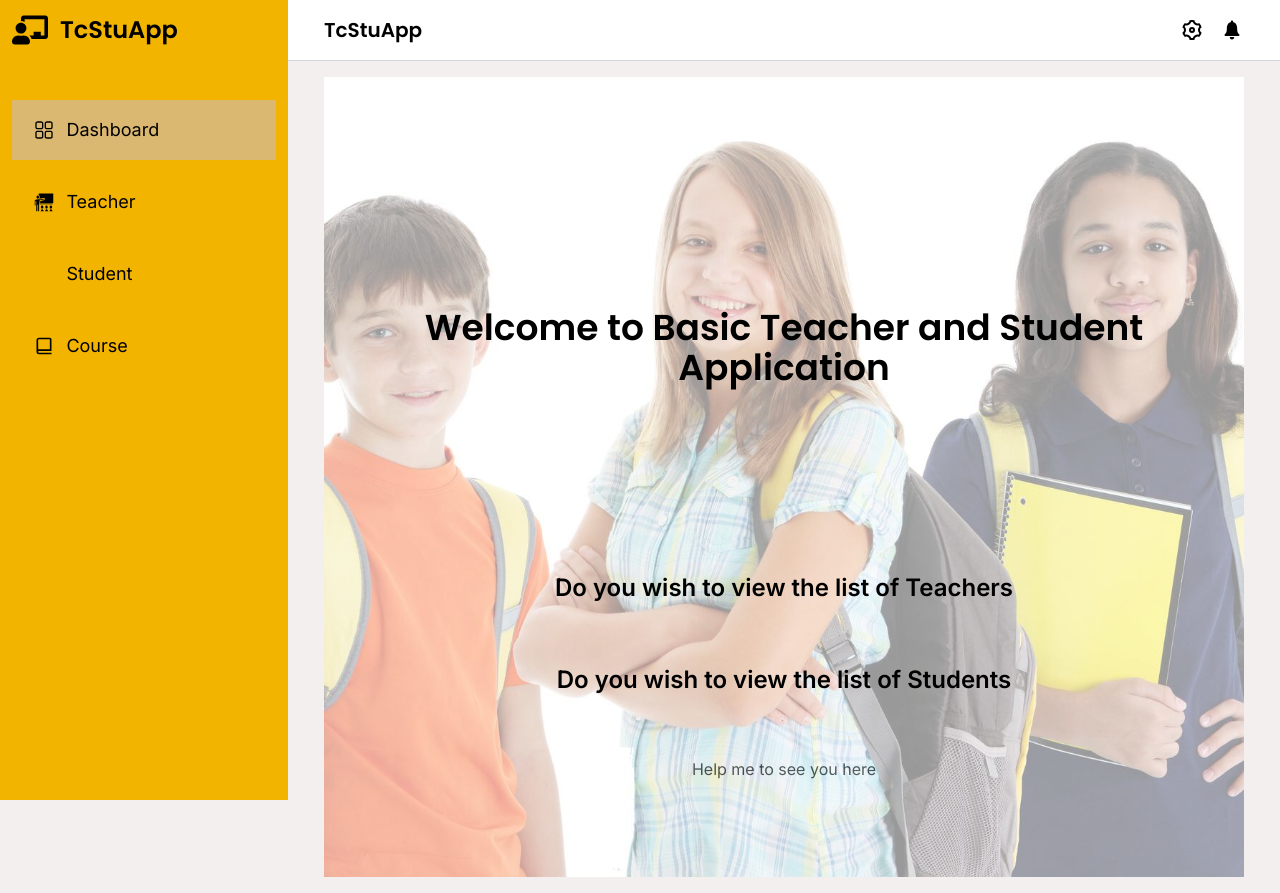
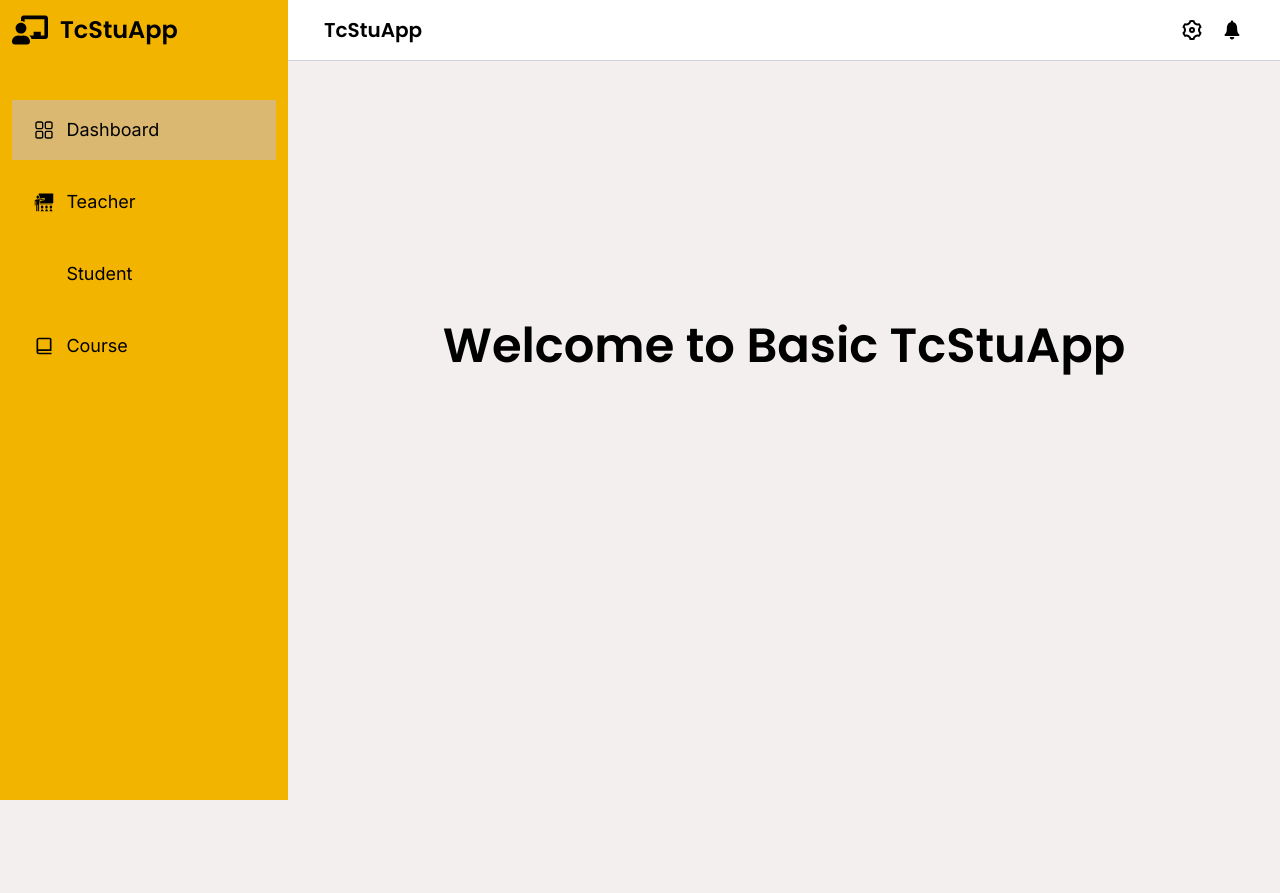
Before and after one commit to dansagam/teacher-student, a Next.js app: page / in a window 1280 px wide. Built offline with nearby package versions, Linux system fonts and the light colour scheme; some icons are missing.

Commit message:
fix: the teacher profile

```diff
--- a/src/app/page.tsx
+++ b/src/app/page.tsx
@@ -5,19 +5,19 @@ import Link from "next/link";
 
 export default function Home() {
   return (
-    <main className="flex min-h-screen flex-col items-center justify-between  bg-common-white py-24 px-10 xlsm:px-5">
-      <Image
+    <main className="flex min-h-screen flex-col items-center justify-between   py-24 px-10 xlsm:px-5">
+      {/* <Image
         src={TeenageStudentImage}
         alt="Teenage Student Image"
         className=" absolute top-0 left-0 opacity-40 w-full h-full md:hidden object-cover"
         priority
-      />
+      /> */}
       <div className=" flex items-center gap-3  h-[350px] md:h-[250px]  xlsm:h-[180px] w-full">
-        <h1 className=" font-semibold text-4xl font-poppin text-center">
-          Welcome to Basic Teacher and Student Application
+        <h1 className=" animate-bounce font-semibold text-5xl font-poppin text-center w-full">
+          Welcome to Basic TcStuApp
         </h1>
       </div>
-      <div className=" grid place-items-center">
+      {/* <div className=" grid place-items-center">
         <div>
           <Link
             href="/teacher"
@@ -38,8 +38,7 @@ export default function Home() {
             </h2>
           </Link>
         </div>
-      </div>
-      Help me to see you here
+      </div> */}
     </main>
   );
 }
--- a/src/components/teacher/TeacherCard.tsx
+++ b/src/components/teacher/TeacherCard.tsx
@@ -3,6 +3,8 @@ import React from "react";
 import { CiMenuKebab } from "react-icons/ci";
 import { BiEdit, BiIdCard, BiTrash } from "react-icons/bi";
 import Dropdown from "@/shared/Menu/Dropdown";
+import { formatCurrency } from "@/utils/formatCurrency";
+import { PiChalkboardTeacher, PiMoney } from "react-icons/pi";
 
 export type TeacherData = {
   id: string;
@@ -53,15 +55,25 @@ function TeacherCard(props: TeacherCardProps) {
   return (
     <div className=" grid shadow-md relative py-3 px-3 min-h-[8rem] rounded-md">
       <div className=" grid grid-cols-[1fr_auto] gap-2">
-        <h3 className=" font-poppin font-semibold">{data.firstname + " " + data.lastname}</h3>
+        <h3 className=" font-poppin font-semibold">
+          {data.title + " " + data.firstname + " " + data.lastname}
+        </h3>
         <Dropdown options={memuOption}>
           <CiMenuKebab className=" text-primary-main" />
         </Dropdown>
       </div>
-      <div>
+      <div className=" grid grid-rows-4 gap-3 mt-2">
         <div className=" flex justify-start items-center gap-2">
           <BiIdCard className="text-2xl" />
           <h4>{data.nationalId}</h4>
+        </div>
+        <div className=" flex justify-start items-center gap-2">
+          <PiChalkboardTeacher className="text-2xl" />
+          <h4>{data.teacherNo}</h4>
+        </div>
+        <div className=" flex justify-start items-center gap-2">
+          <PiMoney className="text-2xl text-primary-main" />
+          <h4>{formatCurrency(data?.salary || 0)}</h4>
         </div>
       </div>
     </div>
--- /dev/null
+++ b/src/utils/formatCurrency.tsx
@@ -0,0 +1,6 @@
+export const formatCurrency = (currency: number) => {
+  return new Intl.NumberFormat("en-NG", {
+    style: "currency",
+    currency: "NGN",
+  }).format(currency);
+};
```
